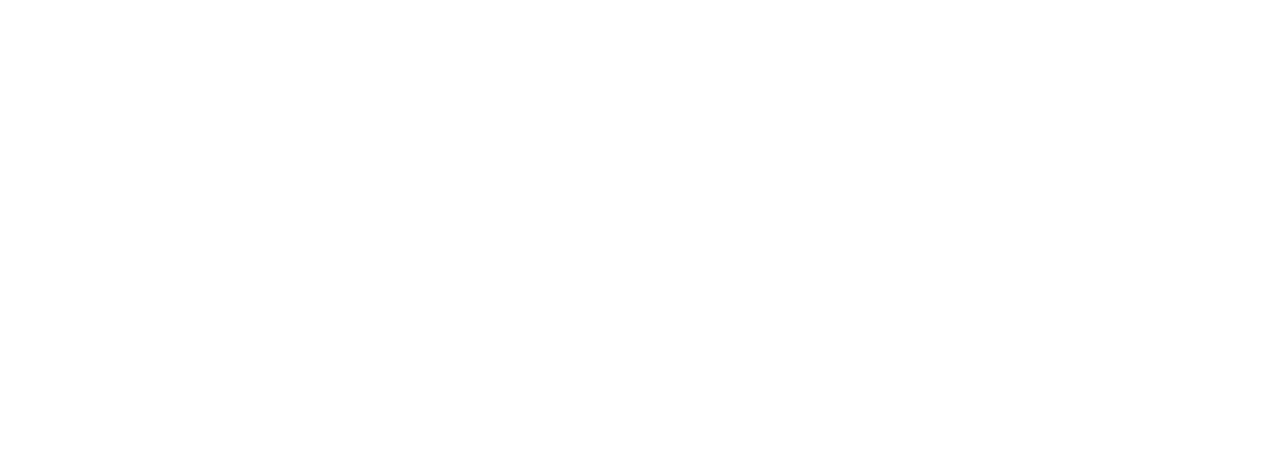
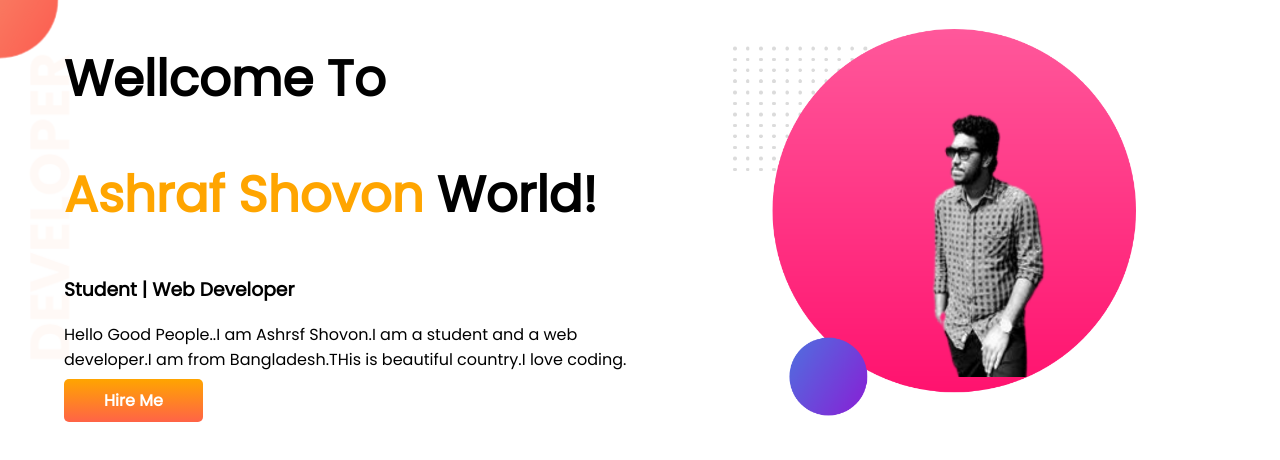
Before and after one commit to ashrafshovon7/dev-port, a plain HTML site: page index.html in a window 1280 px wide. Drawn offline with Linux system fonts and the light colour scheme.

Commit message:
introduction

```diff
--- a/index.html
+++ b/index.html
@@ -1,13 +1,32 @@
 <!DOCTYPE html>
 <html lang="en">
+
 <head>
     <meta charset="UTF-8">
     <meta http-equiv="X-UA-Compatible" content="IE=edge">
     <meta name="viewport" content="width=device-width, initial-scale=1.0">
     <title>portfolio</title>
+    <link rel="preconnect" href="https://fonts.googleapis.com">
+    <link rel="preconnect" href="https://fonts.gstatic.com" crossorigin>
+    <link href="https://fonts.googleapis.com/css2?family=Poppins&display=swap" rel="stylesheet">
     <link rel="stylesheet" href="style.css">
 </head>
+
 <body>
+    <section class="top-banner">
+        <div class="half-width">
+            <h1>Wellcome To</h1>
+            <h1><span class="name-color">Ashraf Shovon</span> World!</h1>
+            <h3>Student | Web Developer</h3>
+            <p>Hello Good People..I am Ashrsf Shovon.I am a student and a web developer.I am from Bangladesh.THis is
+                beautiful country.I love coding.</p>
+            <a class="link-hire" target="_blank" href="www.svn.com">Hire Me</a>
+        </div>
+        <div class="half-width">
+            <img src="images/svn-bg2.png" alt="shovon">
+        </div>
+    </section>
 
 </body>
+
 </html>
--- a/style.css
+++ b/style.css
@@ -0,0 +1,34 @@
+body{
+    font-family: 'Poppins', sans-serif;
+    margin: 0;
+}
+h1{
+    font-size: 50px;
+}
+.name-color{
+    color: orange;
+}
+section{
+    display: flex;
+}
+.half-width{
+    width: 50%;
+    padding-left: 5%;
+}
+.half-width img{
+    width: 70%;
+    padding-left: 5%;
+    padding-top: 5%;
+}
+.link-hire{
+    text-decoration: none;
+    background-image: linear-gradient(orange, tomato);
+    color: white;
+    font-weight: 700;
+    padding: 10px 40px;
+    border-radius: 5px;
+}
+.top-banner{
+    background-image: url(images/top-banner.png);
+    background-repeat: no-repeat;
+}
```
